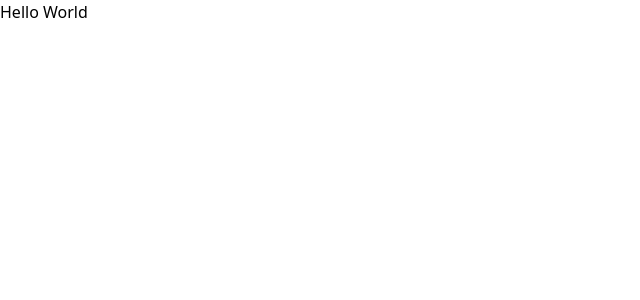
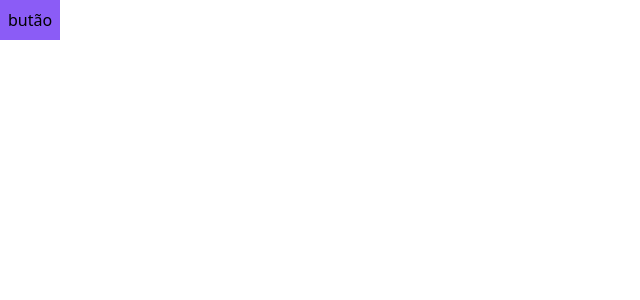
Before and after one commit to LucasRochaFernandes/NLW_return_2022, a React (Vite) app: page / in a window 1280 px wide. Shown: the top 300 px of the page, without its empty margins (0-640 px from the left). Built offline with nearby package versions, Linux system fonts and the light colour scheme.

Commit message:
class tailwindcss

```diff
--- a/src/App.tsx
+++ b/src/App.tsx
@@ -2,7 +2,7 @@ import { useState } from "react";
 
 
 function App() {
-  return <h1 className="">Hello World</h1>;
+  return <button className="bg-violet-500 p-2">butão</button>;
 }
 
 export default App;
```
